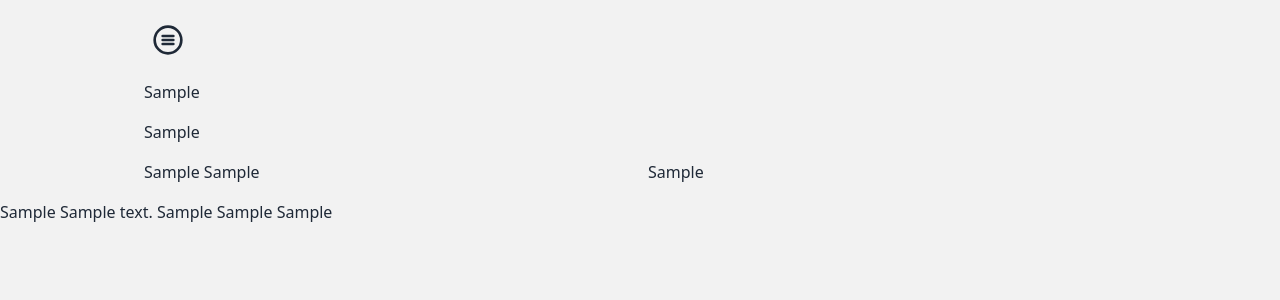
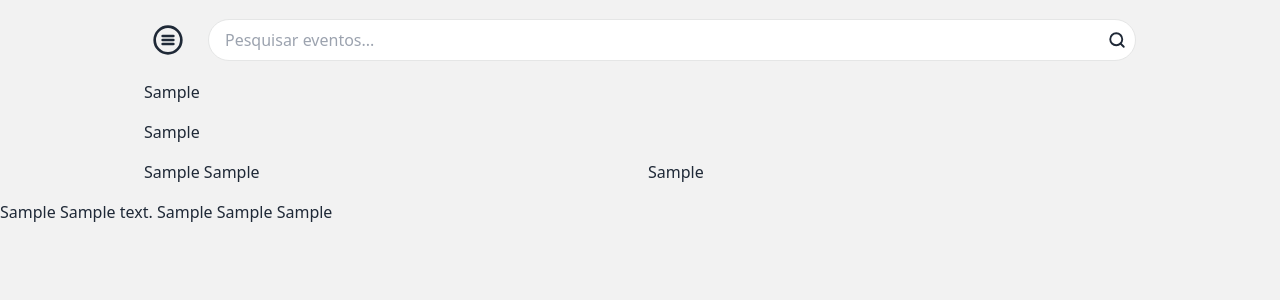
Before and after one commit to krawler/agenda_simples, a Python web app: template templates/renderers/page.html in a window 1280 px wide. Shown: the top 300 px of the page. Run offline with Jinja, Linux system fonts and the light colour scheme; the template is opened without the code that fills it: most values are stand-ins (such as "Sample title", 1, 10 or a date in 2020); some libraries are stand-ins or nearby versions.

Commit message:
feat: adiciona campo de pesquisa no header
Co-authored-by: aider (openrouter/thinkingmachines/inkling:free) <aider@aider.chat>

```diff
--- a/templates/renderers/page.html
+++ b/templates/renderers/page.html
@@ -184,8 +184,17 @@
           </div>
         </div>
       </div>
-      <div class="flex items-center justify-center w-full">
-      </div>
+      <form action="/pesquisa" method="GET" class="flex-1 min-w-0 ml-2">
+        <div class="relative w-full">
+          <input type="text" name="q" placeholder="Pesquisar eventos..." class="w-full pl-4 pr-12 py-2 rounded-full border border-base-300 bg-base-100 text-base-content focus:outline-none focus:ring-2 focus:ring-primary focus:border-transparent transition-all" onkeydown="if(event.key==='Enter'){this.form.submit();}" />
+          <button type="submit" class="absolute right-1 top-1/2 -translate-y-1/2 p-1.5 hover:bg-base-200 rounded-full transition-colors" aria-label="Pesquisar">
+            <svg width="18" height="18" viewBox="0 0 24 24" fill="none" stroke="currentColor" stroke-width="2.5" stroke-linecap="round" stroke-linejoin="round" class="text-base-content">
+              <circle cx="11" cy="11" r="8" />
+              <line x1="21" y1="21" x2="16.65" y2="16.65" />
+            </svg>
+          </button>
+        </div>
+      </form>
     </header>
     <div id="alerts-container">
         {{ alerts_html|safe }}
```
